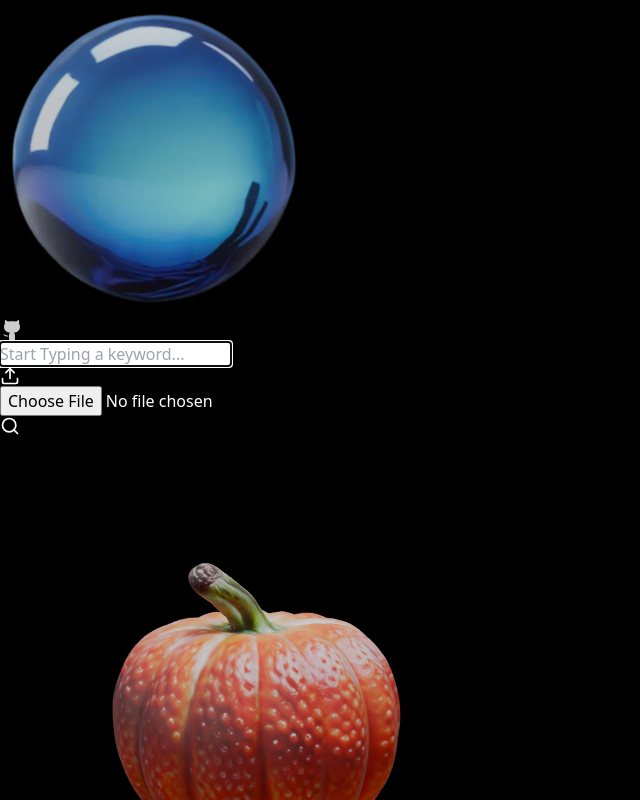
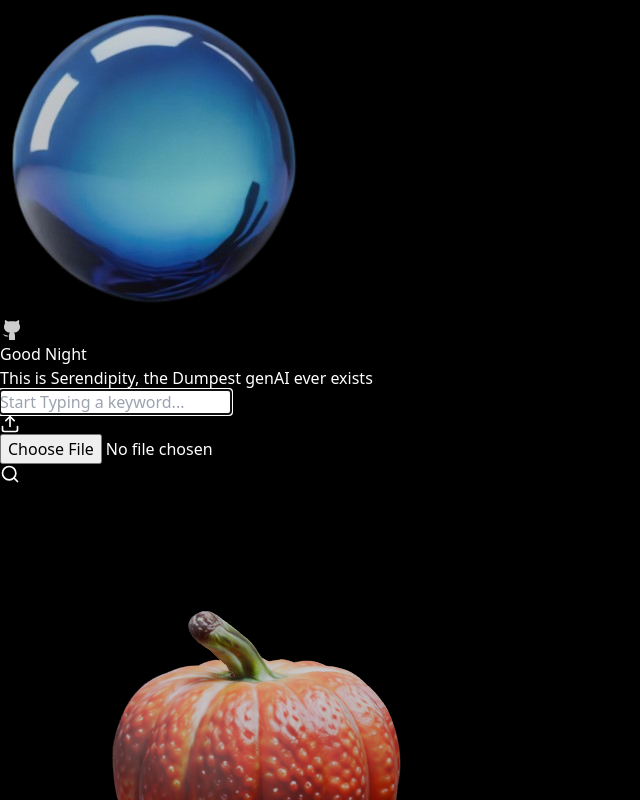
Before and after one commit to Ebrahim-Ramadan/serendipity-3d, a React (Vite) app: page / in a window 1280 px wide. Shown: the top 800 px of the page, without its empty margins (0-640 px from the left). Built offline with nearby package versions, Linux system fonts and the light colour scheme.

Commit message:
fixed some ui (landing page)

```diff
--- a/index.html
+++ b/index.html
@@ -9,7 +9,7 @@
     <!-- Open Graph Tags -->
     <meta property="og:title" content="Serendipity - AI-Powered 3D Objects | Ebrahim Ramadan">
     <meta property="og:description" content="Explore and create stunning 3D objects with Serendipity, your AI-powered design companion.">
-    <meta property="og:image" content="/favicon-removebg-preview.png">
+    <meta property="og:image" content="/og.png">
     <meta property="og:url" content="https://serendipity-ohmyass.vercel.app/">
     <meta property="og:type" content="website">
 
@@ -17,9 +17,9 @@
     <meta name="twitter:card" content="summary_large_image">
     <meta name="twitter:title" content="Serendipity - AI-Powered 3D Objects | Ebrahim Ramadan">
     <meta name="twitter:description" content="Explore and create stunning 3D objects with Serendipity, your AI-powered design companion.">
-    <meta name="twitter:image" content="/favicon-removebg-preview.png">
+    <meta name="twitter:image" content="/og.png">
 
-    <link rel="icon" type="image/png" href="/favicon-removebg-preview.png" />
+    <link rel="icon" type="image/png" href="/og.png" />
     <title>Serendipity - AI-Powered 3D Objects</title>
 
 
--- a/src/App.tsx
+++ b/src/App.tsx
@@ -13,7 +13,7 @@ function App() {
         <div className="z-50 opacity-10 fixed  w-[250px] h-[250px] bg-neutral-100/50 z-[-1] blur-[150px] top-0 bottom-0 left-0 right-0 m-auto rounded-full"></div>
         <div
           style={{
-            backgroundImage: 'url("/favicon-removebg-preview.png")', // Replace with your image path
+            backgroundImage: 'url("/favicon-removebg-preview.png")',
 
           }}
           className="bg-center bg-no-repeat h-screen inset-0 absolute fixed blur-[50px] w-full">
--- a/src/components/DebouncedSearch.tsx
+++ b/src/components/DebouncedSearch.tsx
@@ -222,6 +222,10 @@ export default function DebouncedSearch() {
 
   return (
     <div className="w-full max-w-7xl mx-auto  md:py-24 py-12 sm:px-6 lg:px-8 z-0">
+      <div className='flex flex-col items-center justify-center text-center gap-2 md:gap-4 bg-backdrop-blur-3xl bg-neutral-95/10 rounded-xl py-4 px-4'>
+        <p className='text-2xl md:text-5xl font-bold text-neutral-300'>Good Night</p>
+        <p className='text-lg md:text-3xl font-medium leading-5 text-neutral-200'>This is Serendipity, the Dumpest genAI ever exists</p>
+      </div>
       <div className={`sticky top-14 fixed z-50 rounded-lg  mt-6 backdrop-blur-3xl ${draggedState ? 'bg-neutral-900' : 'bg-neutral-950 '}`}>
         <div className={`relative mb-4 `}
         onDrop={handleDrop}
```
Also changed, not shown: public/og.png (added).
